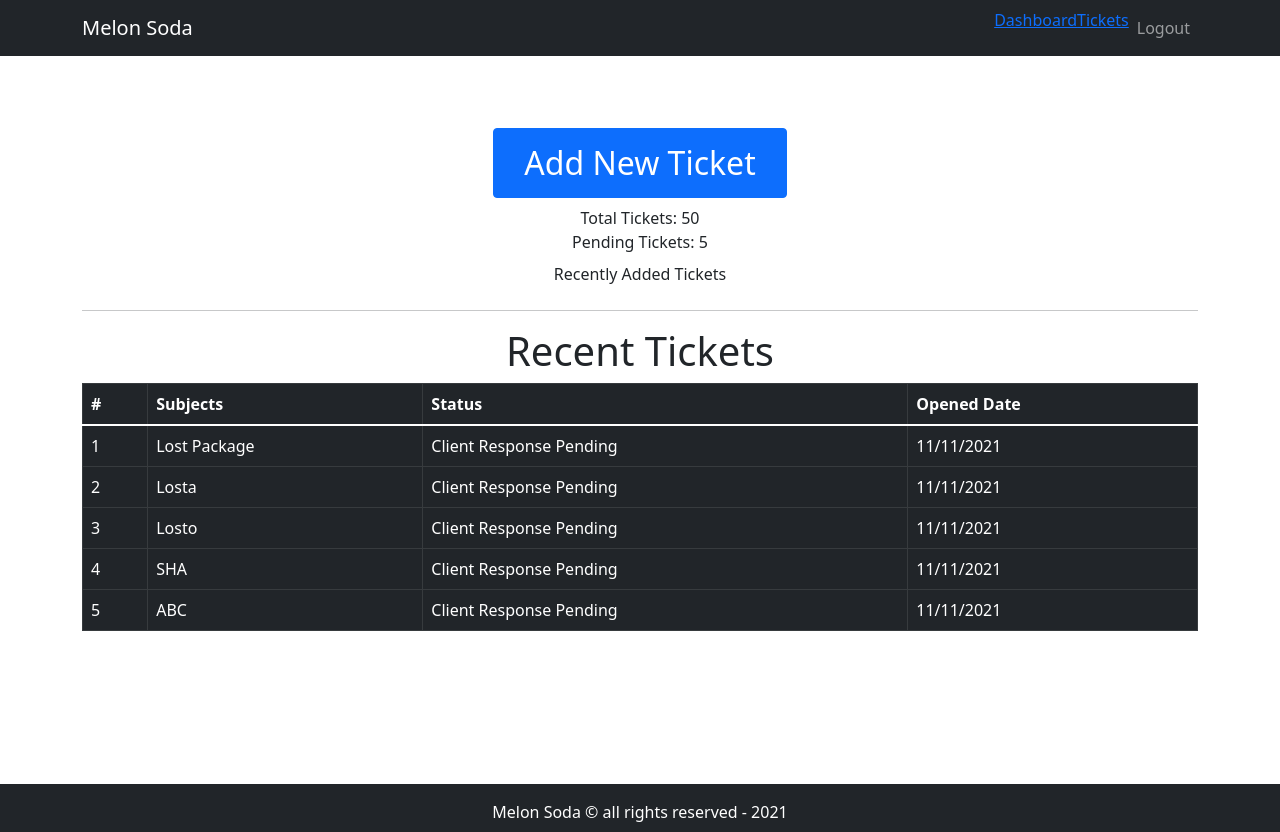
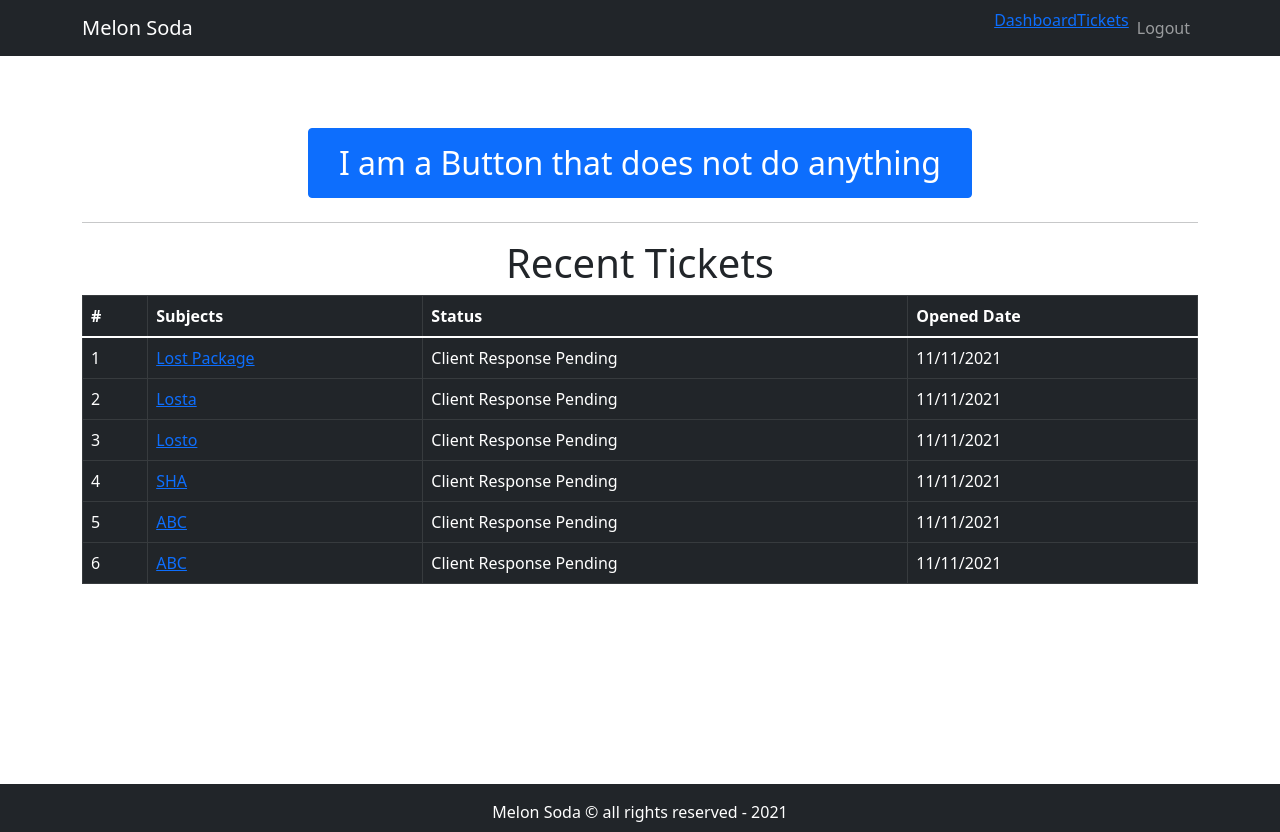
Before and after one commit to Daniel-Aguila/Melon_Soda, a React (Create React App) app in the folder frontend/: page /dashboard in a window 1280 px wide. Built offline with nearby package versions, Linux system fonts and the light colour scheme.

Commit message:
Main Routing Works

```diff
--- a/frontend/package.json
+++ b/frontend/package.json
@@ -11,8 +11,9 @@
     "react": "^17.0.2",
     "react-bootstrap": "^2.0.2",
     "react-dom": "^17.0.2",
+    "react-router": "^5.2.1",
     "react-router-bootstrap": "^0.23.3",
-    "react-router-dom": "^6.0.2",
+    "react-router-dom": "^5.3.0",
     "react-scripts": "4.0.3",
     "web-vitals": "^1.1.2"
   },
--- a/frontend/src/App.js
+++ b/frontend/src/App.js
@@ -5,28 +5,29 @@ import {AddTicket} from './pages/AddTicket.page'
 import {TicketLists} from './pages/TicketLists.page'
 import {Ticket} from './pages/Ticket.page'
 import React from 'react';
+import { PrivateRoute } from './components/PrivateRoute.comp';
 import {
   BrowserRouter as Router,
-  Routes,
+  Switch,
   Route,
   Link
 } from 'react-router-dom';
 
-//You need to engulf everything in router and Routes, and then assign their designated paths
+//You need to engulf everything in router and Switch, and then assign their designated paths
 function App() {
   return (
     <div className="App">
       <Router>
-      <Routes>
-        <Route exact path="/" element={<Entry/>}/>
+      <Switch>
+        <Route exact path="/"><Entry/></Route>
 
-          <Route path="/dashboard" element={<Dashboard/>}/>
-          <Route path="/add-ticket" element={<AddTicket/>}/>
-          <Route path="/tickets" element={<TicketLists/>}/>
-          <Route path="/ticket/:tid" element={<Ticket/>}/>
+          <PrivateRoute path="/dashboard"><Dashboard/></PrivateRoute>
+          <PrivateRoute path="/add-ticket"><AddTicket/></PrivateRoute>
+          <PrivateRoute path="/tickets"><TicketLists/></PrivateRoute>
+          <PrivateRoute path="/ticket/:tid"><Ticket/></PrivateRoute>
 
 
-      </Routes>
+      </Switch>
       </Router>
     </div>
   );
--- a/frontend/src/assets/data/dummy-tickets.json
+++ b/frontend/src/assets/data/dummy-tickets.json
@@ -87,5 +87,18 @@
                 "messageBy": "client"
             }
         ]
+    },
+    {
+        "id":6,
+        "subject": "ABC",
+        "status": "Client Response Pending",
+        "addedAt": "11/11/2021",
+        "history": [
+            {
+                "date": "21-11-11",
+                "message": "message",
+                "messageBy": "client"
+            }
+        ]
     }
 ]
--- /dev/null
+++ b/frontend/src/components/PrivateRoute.comp.js
@@ -0,0 +1,15 @@
+import React from 'react';
+import {Route, Redirect} from 'react-router-dom';
+import { DefaultLayout } from '../layout/DefaultLayout';
+
+export const PrivateRoute = ({children, ...rest}) =>{
+    //For now we assume the user is already logged in
+    const isAuth = true
+    return(
+        <Route
+            render = {() =>
+            isAuth ? children: <Redirect to='/'/>
+            }
+        />
+    )
+}
--- a/frontend/src/components/TicketList.comp.js
+++ b/frontend/src/components/TicketList.comp.js
@@ -4,6 +4,7 @@ import { SearchForm } from './SearchForm.comp';
 import PropTypes from 'prop-types';
 import {TicketTable} from '../components/TicketTable.comp'
 import tickets from '../assets/data/dummy-tickets.json'
+import { Link } from 'react-router-dom';
 
 export const TicketListTable = ({handleOnChange, search, displayTicket}) =>{
     return(
@@ -15,7 +16,9 @@ export const TicketListTable = ({handleOnChange, search, displayTicket}) =>{
         </Row>
         <Row className="mt-5">
             <Col>
+            <Link to='/add-ticket'>
                 <Button variant="info"> Add New Ticket </Button>
+                </Link>
             </Col>
             <Col className="text-right">Search Form</Col>
             <SearchForm handleOnChange={handleOnChange} search={search}/>
--- a/frontend/src/components/TicketTable.comp.js
+++ b/frontend/src/components/TicketTable.comp.js
@@ -1,6 +1,7 @@
 import React from 'react';
 import {Table} from 'react-bootstrap';
 import PropTypes from 'prop-types';
+import { Link } from 'react-router-dom';
 
 export const TicketTable = ({tickets}) =>{
     return (
@@ -27,7 +28,7 @@ export const TicketTable = ({tickets}) =>{
                     {tickets.length ? tickets.map((row,i)=>
                     <tr key={row.id}>
                         <td>{row.id}</td>
-                        <td>{row.subject}</td>
+                        <td><Link to={'/ticket/${row.id}'}>{row.subject}</Link></td>
                         <td>{row.status}</td>
                         <td>{row.addedAt}</td>
                     </tr>
--- a/frontend/src/layout/Header.comp.js
+++ b/frontend/src/layout/Header.comp.js
@@ -1,12 +1,12 @@
 import React from 'react'
 import {Container,Navbar,Nav} from 'react-bootstrap';
-import { useNavigate } from 'react-router-dom';
+import { useHistory } from 'react-router-dom';
 import { Link } from 'react-router-dom';
 
 export const Header = () =>{
-    const history = useNavigate();
+    const history = useHistory();
     const logMeOut = () =>{
-        history("/");
+        history.push('/');
     }
 
     return (
--- a/frontend/src/pages/Dashboard.page.js
+++ b/frontend/src/pages/Dashboard.page.js
@@ -11,27 +11,11 @@ export const Dashboard = () => {
             <Row>
                 {/* mt is margin top, and mb is margin bottom */}
                 <Col className="text-center mt-5 mb-2">
-                    <Button style={{'font-size':'2rem', padding:'10px 30px'}}>Add New Ticket</Button>
+                    <Button style={{'font-size':'2rem', padding:'10px 30px'}}>I am a Button that does not do anything</Button>
                 </Col>
             </Row>
             <Row>
                 {/* mt is margin top, and mb is margin bottom */}
-                <Col className="text-center mb-2">
-                    <div>
-                        Total Tickets: 50
-                    </div>
-                    <div>
-                        Pending Tickets: 5
-                    </div>
-                </Col>
-            </Row>
-            <Row>
-                {/* mt is margin top, and mb is margin bottom */}
-                <Col className="text-center mb-2">
-                    <div>
-                        Recently Added Tickets
-                    </div>
-                </Col>
             </Row>
             <hr/>
             <Row>
--- a/frontend/src/pages/Ticket.page.js
+++ b/frontend/src/pages/Ticket.page.js
@@ -4,6 +4,7 @@ import tickets from '../assets/data/dummy-tickets.json'
 import { MessageHistory } from '../components/MessageHistory.comp';
 import { UdpateTicket } from '../components/UpdateTicket.comp';
 import { DefaultLayout } from '../layout/DefaultLayout';
+import { Link } from 'react-router-dom';
 
 const ticket = tickets[0];
 export const Ticket = () =>{
```
Also changed, not shown: 1 other file (tests, documents, lock files or other folders).
